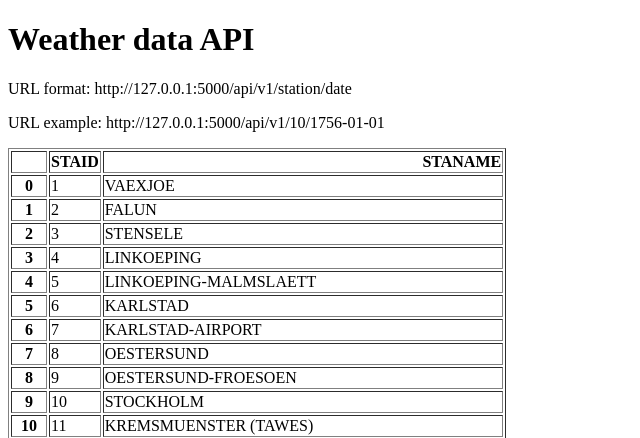
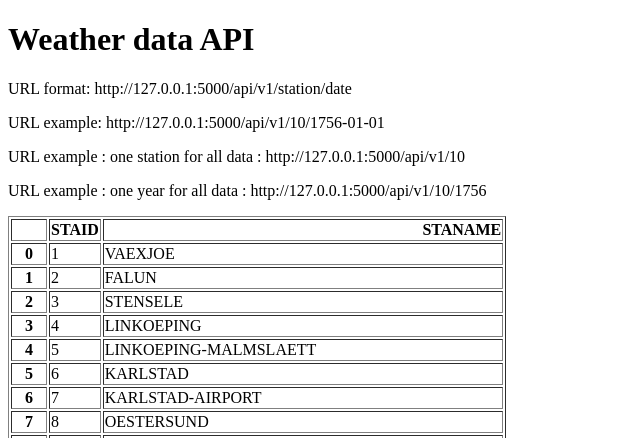
Before and after one commit to mukhammadsiddiq/Weather_API, a Flask app: page / in a window 1280 px wide. Shown: the top 438 px of the page, without its empty margins (0-640 px from the left). Run offline with Flask 3, Linux system fonts and the light colour scheme.

Commit message:
add url endpoint to yearly and all data

```diff
--- a/main.py
+++ b/main.py
@@ -20,5 +20,21 @@ def about(station, date):
             "date": date,
             "temperature": temperature}
 
+@app.route("/api/v1/<station>")
+def all_data(station):
+    filename = "data_small/TG_STAID" + str(station).zfill(6) + ".txt"
+    df = pd.read_csv(filename, skiprows=20, parse_dates=["    DATE"])
+    result = df.to_dict(orient="records")
+    return result
+
+@app.route("/api/v1//yearly/<station>/<year>")
+def yearly_data(station, year):
+    filename = "data_small/TG_STAID" + str(station).zfill(6) + ".txt"
+    df = pd.read_csv(filename, skiprows=20)
+    df["    DATE"] = df["    DATE"].astype(str)
+    result = df[df["    DATE"].str.startswith(str(year))].to_dict(orient="records")
+    return result
+
+
 if __name__ =="__main__":
     app.run(debug=True)
--- a/templates/weather_api.html
+++ b/templates/weather_api.html
@@ -8,6 +8,8 @@
 <h1>Weather data API</h1>
 <p>URL format: http://127.0.0.1:5000/api/v1/station/date</p>
 <p>URL example: http://127.0.0.1:5000/api/v1/10/1756-01-01</p>
+<p>URL example : one station for all data : http://127.0.0.1:5000/api/v1/10</p>
+<p>URL example : one year for all data : http://127.0.0.1:5000/api/v1/10/1756</p>
 <p>{{data|safe}}</p>
 
 </body>
```
